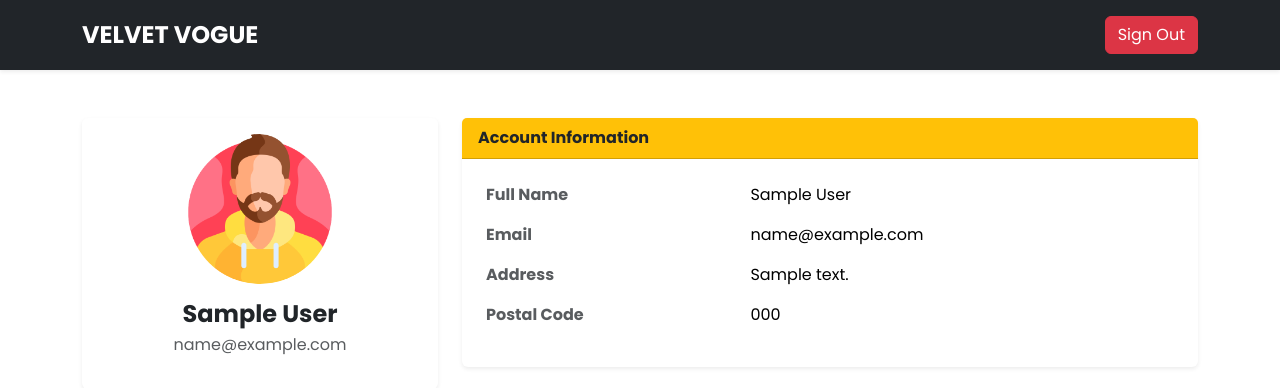
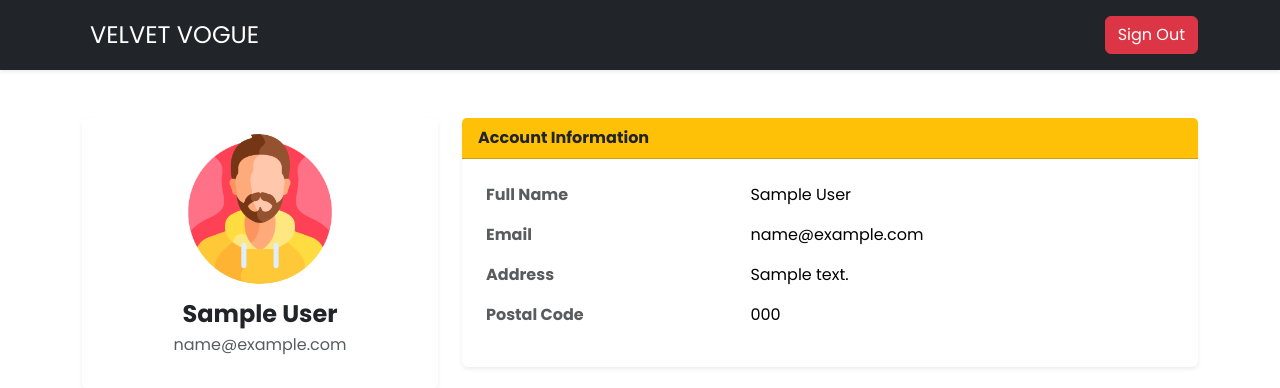
Before and after one commit to AhmedAfni/Velvet-Vogue, a PHP site: page /profile.php in a window 1280 px wide. Shown: the top 388 px of the page. Run offline with PHP 8.4, Linux system fonts and the light colour scheme; the visitor is signed in with stand-in values (Sample User, id 1); tables that the repository leaves empty or names only in its code hold one stand-in row (values such as "Sample post").

Commit message:
Added empty lines in profile.php and updated Velvet Vogue link in header

```diff
--- a/profile.php
+++ b/profile.php
@@ -14,6 +14,7 @@ if (!isset($_SESSION['user_id'])) {
         <link rel="stylesheet" href="css/profile.css">
     </head>
     <body>
+
     <div class="d-flex justify-content-center align-items-center vh-100">
         <div class="alert alert-danger text-center p-5" style="border-radius: 12px;">
             <h2 class="alert-heading mb-4">Oops! You’re not logged in.</h2>
@@ -21,6 +22,7 @@ if (!isset($_SESSION['user_id'])) {
             <a href="home.php" class="btn btn-danger btn-lg px-5">Log In</a>
         </div>
     </div>
+
     </body>
     </html>
     <?php
@@ -53,7 +55,7 @@ $conn->close();
 
 <header class="p-3 bg-dark text-white shadow-sm">
     <div class="container d-flex justify-content-between align-items-center">
-        <a href="home.php" class="fs-4 fw-bold text-white text-decoration-none">VELVET VOGUE</a>
+        <a href="home.php" class="nav-link px-2 text-white fs-4">VELVET VOGUE</a>
         <button class="btn btn-danger" onclick="signOut()">Sign Out</button>
     </div>
 </header>
```
